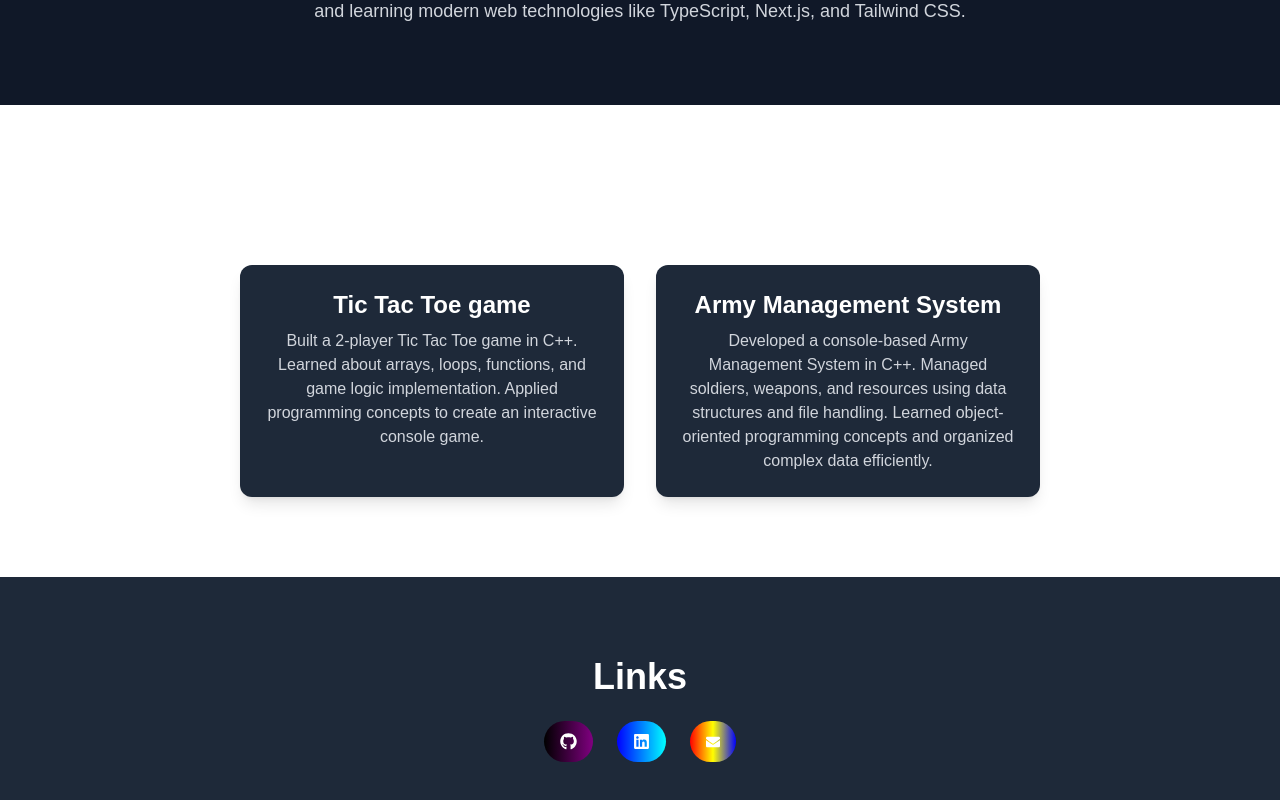
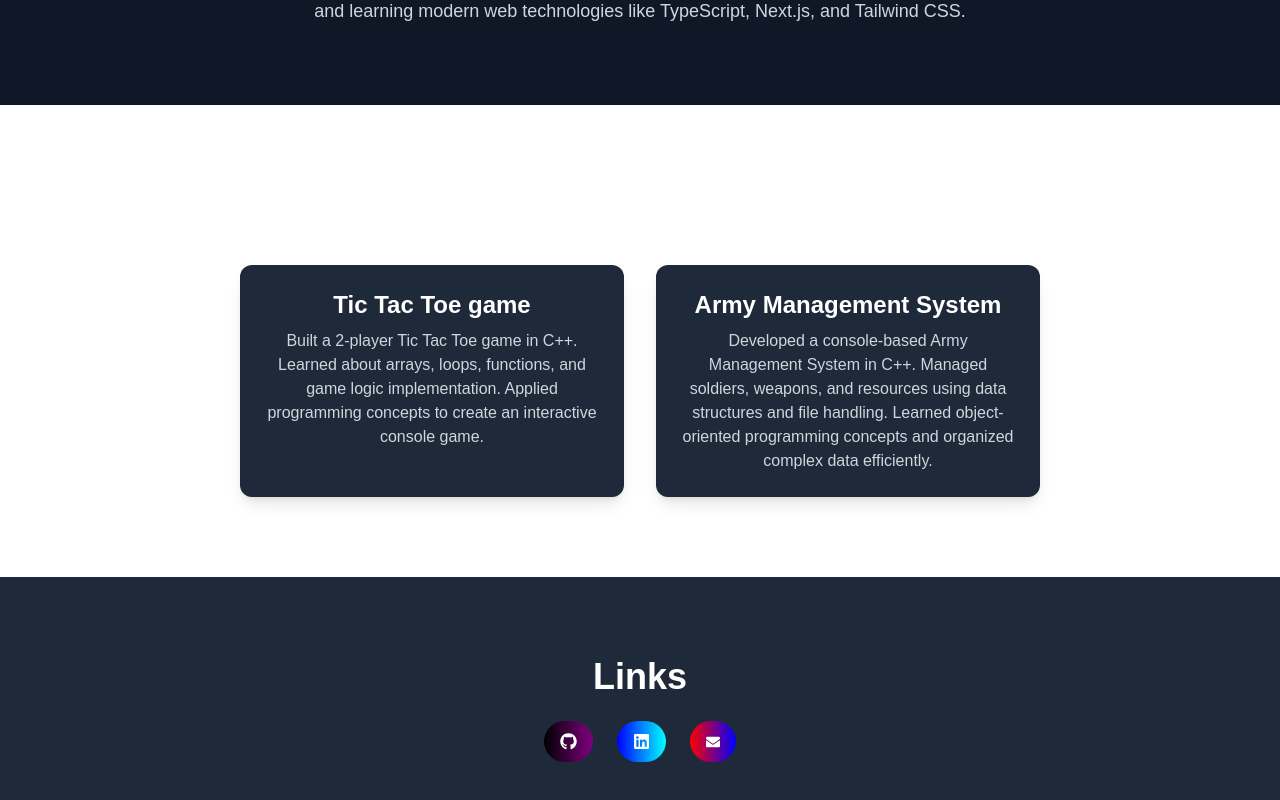
Before and after one commit to sameer890678/portfolio, a Next.js app: page / in a window 1280 px wide. Shown: the part 967-1767 px from the top of the page. Built offline with nearby package versions, Linux system fonts and the light colour scheme.

Commit message:
MAIL ICON COLOUR CHANGING

```diff
--- a/app/page.tsx
+++ b/app/page.tsx
@@ -106,7 +106,7 @@ export default function Home() {
   className="flex items-center justify-center gap-2 px-4 py-3 rounded-full text-white text-xs font-semibold
              transform hover:scale-105 transition-all duration-300"
   style={{
-    background: "linear-gradient(to right, red, yellow, blue)"
+    background: "linear-gradient(to right, red, blue)"
   }}
 >
   <FaEnvelope size={14} />
```
